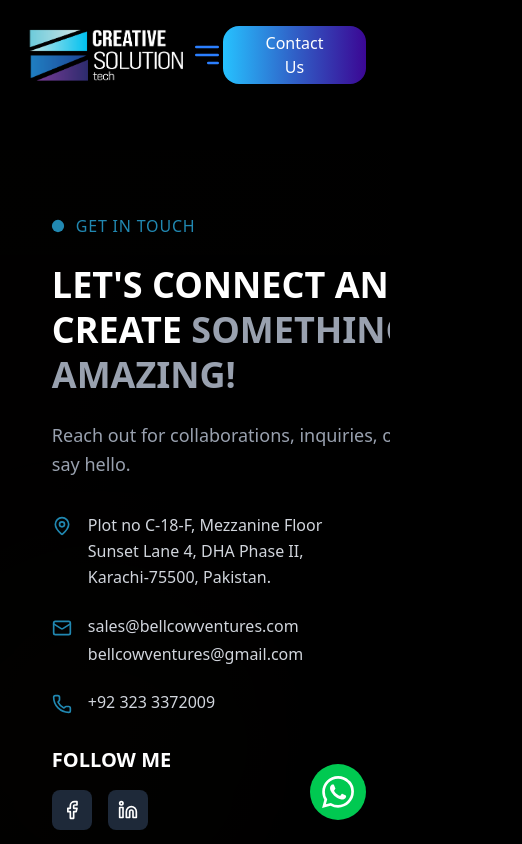
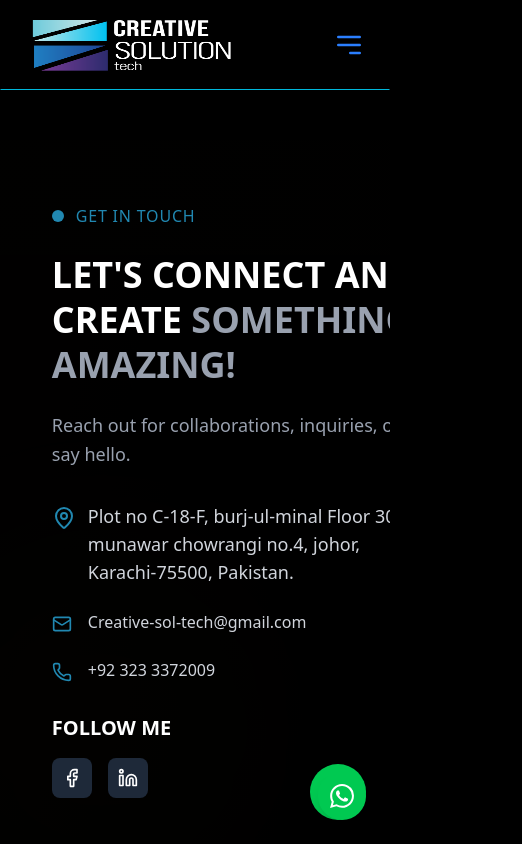
Before and after one commit to saribghouri/Creative-Sol-Tech, a Next.js app: page /contactsection in a window 390 px wide. Shown: the top 844 px of the page, 522 px wide, since content can reach past the window. Built offline with nearby package versions, Linux system fonts and the light colour scheme.

Commit message:
minor fix

```diff
--- a/src/app/components/contact-us.jsx
+++ b/src/app/components/contact-us.jsx
@@ -109,16 +109,16 @@ export default function ContactUs() {
                 transition={{ type: "spring", stiffness: 300 }}
                 className="flex items-start gap-4"
               >
-                <div className="mt-1">
-                  <MapPin className="w-5 h-5 text-[#2188b1]" />
-                </div>
-                <div className="text-gray-300 leading-relaxed">
-                  Plot no C-18-F, Mezzanine Floor
+             <div className="flex items-start space-x-3">
+                <MapPin className="w-6 h-6 text-[#2188b1] mt-1 flex-shrink-0" />
+                <p className="text-gray-300 text-lg">
+                  Plot no C-18-F, burj-ul-minal Floor 304
                   <br />
-                  Sunset Lane 4, DHA Phase II,
+                  munawar chowrangi no.4, johor,
                   <br />
                   Karachi-75500, Pakistan.
-                </div>
+                </p>
+              </div>
               </motion.div>
 
               <motion.div
@@ -130,8 +130,8 @@ export default function ContactUs() {
                   <Mail className="w-5 h-5 text-[#2188b1]" />
                 </div>
                 <div className="text-gray-300 space-y-1">
-                  <div>sales@bellcowventures.com</div>
-                  <div>bellcowventures@gmail.com</div>
+
+                  <div>Creative-sol-tech@gmail.com</div>
                 </div>
               </motion.div>
 
--- a/src/app/components/header.jsx
+++ b/src/app/components/header.jsx
@@ -12,10 +12,10 @@ const Header = () => {
     router.push("/contactsection")
   }
   return (
-    <nav className="bg-black py-4 px-6 md:px-12 flex w-full mt-[-140px]  z-10 fixed items-center justify-between ">
+    <nav className="bg-black py-4 px-6 md:px-12 flex w-full mt-[-140px]  border border-b-cyan-500 z-10 fixed items-center justify-between ">
       {/* Logo */}
       <div className="flex items-center">
-        <Link href="/"className="flex items-center space-x-2">
+        <Link href="/" className="flex items-center space-x-2">
 
           {/* Replace with your actual logo image or SVG */}
           <img src="/eYNcgv.png" alt="Creative-sol-tech Ventures Logo" className="h-14 w-54" />
@@ -29,7 +29,7 @@ const Header = () => {
         <Link href="/" className="text-white hover:text-[#44c5f8] transition-colors duration-300 font-medium">
           HOME
         </Link>
-        <Link href="/about"  className="text-white hover:text-[#44c5f8] transition-colors duration-300 font-medium">
+        <Link href="/about" className="text-white hover:text-[#44c5f8] transition-colors duration-300 font-medium">
           ABOUT US
         </Link>
         <Link href="/services" className="text-white hover:text-[#44c5f8] transition-colors duration-300 font-medium">
@@ -82,8 +82,12 @@ const Header = () => {
 
       {/* Yellow Circle with text - always visible */}
 
-  <button className=' text-white  gredient px-[40px] py-[5px] rounded-2xl cursor-pointer'       onClick={handleContactClick}
->Contact Us</button>
+     <button
+  className='text-white gredient px-[40px] py-[5px] rounded-2xl cursor-pointer hidden md:block'
+  onClick={handleContactClick}
+>
+  Contact Us
+</button>
 
 
 
--- a/src/app/contactsection/page.jsx
+++ b/src/app/contactsection/page.jsx
@@ -2,16 +2,18 @@ import React from 'react'
 import ContactUs from '../components/contact-us'
 import Header from '../components/header'
 import AnimatedMarketingSection from '../components/hero-section';
+import Footer from '../components/footer';
 
 const Page = () => {
   return (
     <div>
-      <div className='mt-[150px]'>
+      <div className='mt-[140px]'>
 
       <Header/>
       </div>
 
       <ContactUs/>
+      <Footer/>
     </div>
   )
 }
```
Lines whose indentation alone changed are shown as unchanged.
